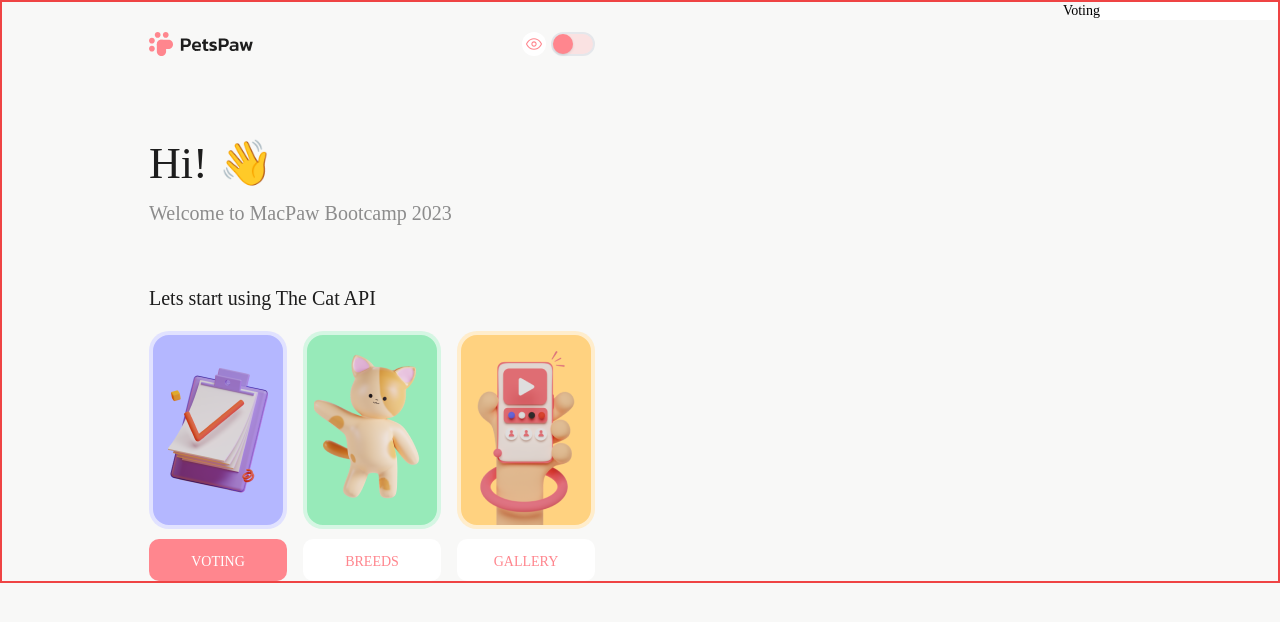
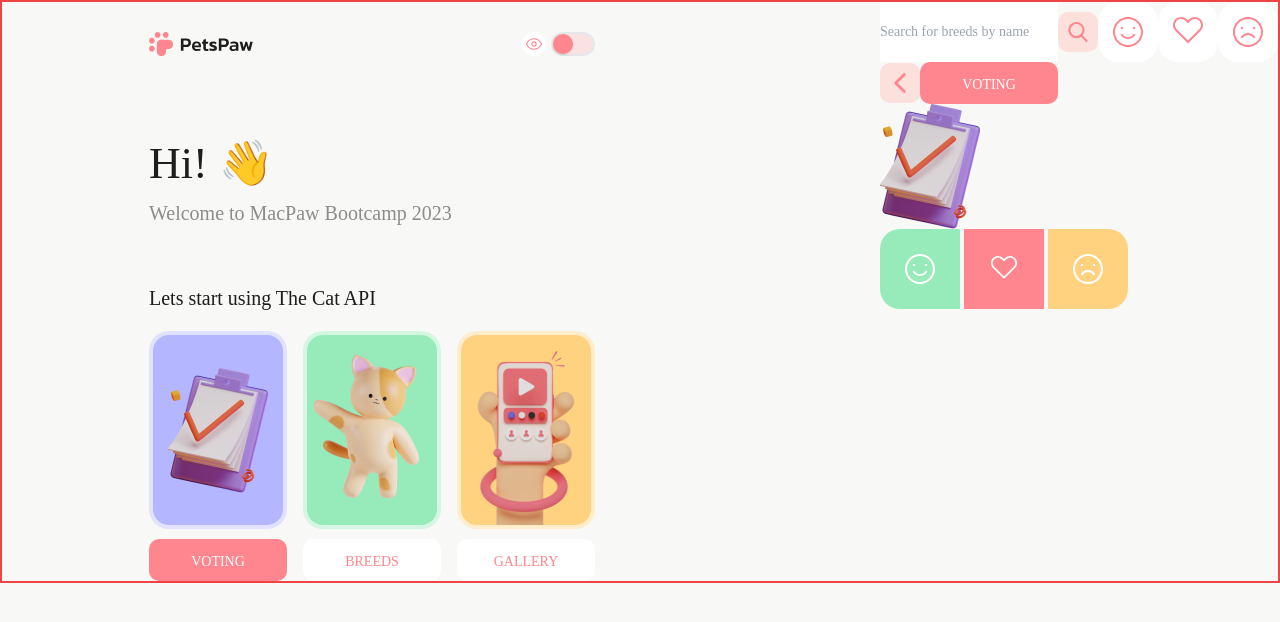
Before and after one commit to KsanaSal/mac-paw-test, a Next.js app: page /voting in a window 1280 px wide. Shown: the top 622 px of the page. Built offline with nearby package versions, Linux system fonts and the light colour scheme.

Commit message:
feat: added content in voting page

```diff
--- a/app/components/RoutButton.tsx
+++ b/app/components/RoutButton.tsx
@@ -1,4 +1,4 @@
-import { usePathname, useRouter } from "next/navigation";
+import { usePathname } from "next/navigation";
 import BtnRout from "./buttons/BtnRout";
 
 const RoutButton = ({
--- a/app/voting/page.tsx
+++ b/app/voting/page.tsx
@@ -1,10 +1,71 @@
+"use client";
 import React from "react";
+import { usePathname } from "next/navigation";
+import Image from "next/image";
+import SearchIcon from "../assets/icons/actionIcon/SearchIcon";
+import SmileIcon from "../assets/icons/feelIcons/SmileIcon";
+import SadSmileIcon from "../assets/icons/feelIcons/SadSmileIcon";
+import HeartIcon from "../assets/icons/feelIcons/HeartIcon";
+import LeftChevronIcon from "../assets/icons/actionIcon/LeftChevronIcon";
+import BtnRout from "../components/buttons/BtnRout";
+import VoteTable from "../assets/images/imagesRoutBtn/vote-table.png";
+import HeartSolidIcon from "../assets/icons/feelIcons/HeartSolidIcon";
 
 const Voting = () => {
+    const router = usePathname();
+    const link = "/voting";
+    const isActive = router === link;
+
     return (
-        <div>
-            Voting
-            <input />
+        <div className="flex flex-col">
+            <div className="flex">
+                <input type="text" placeholder="Search for breeds by name" />
+                <button type="button">
+                    <div className="w-10 h-10 rounded-[10px] flex justify-center items-center text-primaryDark  bg-primaryLight hover:bg-primaryDark hover:text-white ">
+                        <SearchIcon className="w-[20px] h-[20px]" />
+                    </div>
+                </button>
+                <div className="w-[60px] h-[60px]  rounded-[20px] flex justify-center items-center text-primaryDark bg-white hover:bg-primaryLight active:bg-primaryDark active:text-white ">
+                    <SmileIcon className="w-[30px] h-[30px]" />
+                </div>
+                <div className="w-[60px] h-[60px]  rounded-[20px] flex justify-center items-center text-primaryDark bg-white hover:bg-primaryLight active:bg-primaryDark active:text-white ">
+                    <HeartIcon className="w-[30px] h-[30px]" />
+                </div>
+                <div className="w-[60px] h-[60px]  rounded-[20px] flex justify-center items-center text-primaryDark bg-white hover:bg-primaryLight active:bg-primaryDark active:text-white ">
+                    <SadSmileIcon className="w-[30px] h-[30px]" />
+                </div>
+            </div>
+            <div className="flex flex-col">
+                <div className="flex">
+                    <button type="button">
+                        <div className="w-10 h-10 rounded-[10px] flex justify-center items-center text-primaryDark  bg-primaryLight hover:bg-primaryDark hover:text-white ">
+                            <LeftChevronIcon className="w-[20px] h-[20px]" />
+                        </div>
+                    </button>
+                    <BtnRout
+                        extraStyles={`${
+                            isActive
+                                ? "bg-primaryDark text-white"
+                                : "bg-white text-primaryDark"
+                        } group-hover:bg-primaryLight group-active:bg-primaryDark group-active:text-white`}
+                        link={link}
+                        text={"Voting"}
+                    />
+                </div>
+                <Image src={VoteTable} alt="Vote table" />
+                <div className="w-[248px] h-20 flex gap-[4px]">
+                    <div className="w-20 h-20  rounded-l-[20px] flex justify-center items-center text-white bg-accentThird hover:bg-[#97EAB94D] hover:text-accentThird active:text-white active:bg-accentThird ">
+                        <SmileIcon className="w-[30px] h-[30px] z-10" />
+                    </div>
+                    <div className="w-20 h-20  flex justify-center items-center text-white  bg-primaryDark hover:bg-[#FF868E4D] hover:text-primaryDark active:text-white active:bg-primaryDark group">
+                        <HeartIcon className="w-[30px] h-[26px] group-active:hidden" />
+                        <HeartSolidIcon className="w-[30px] h-[26px] hidden group-active:block" />
+                    </div>
+                    <div className="w-20 h-20  rounded-r-[20px] flex justify-center items-center text-white bg-accentSecondary hover:bg-[#FFD2804D] hover:text-accentSecondary active:text-white active:bg-accentSecondary ">
+                        <SadSmileIcon className="w-[30px] h-[30px]" />
+                    </div>
+                </div>
+            </div>
         </div>
     );
 };
```
